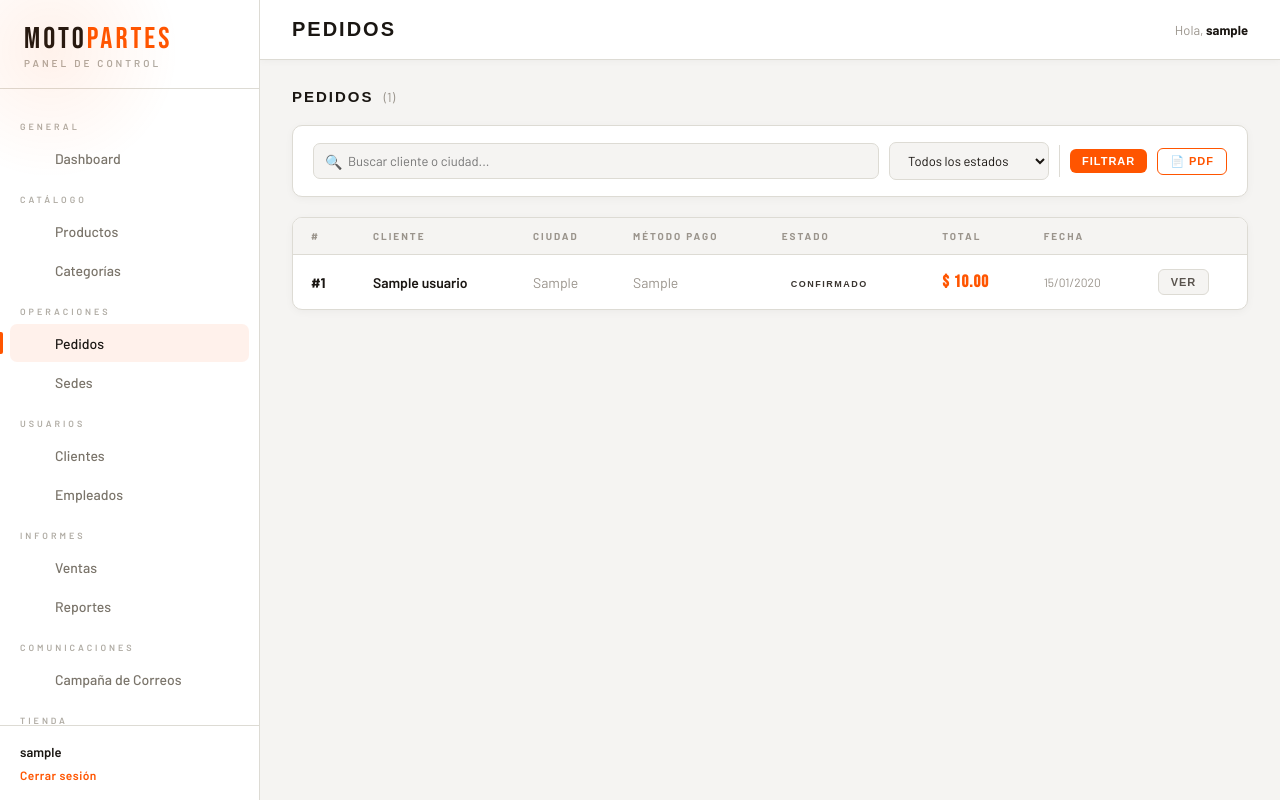
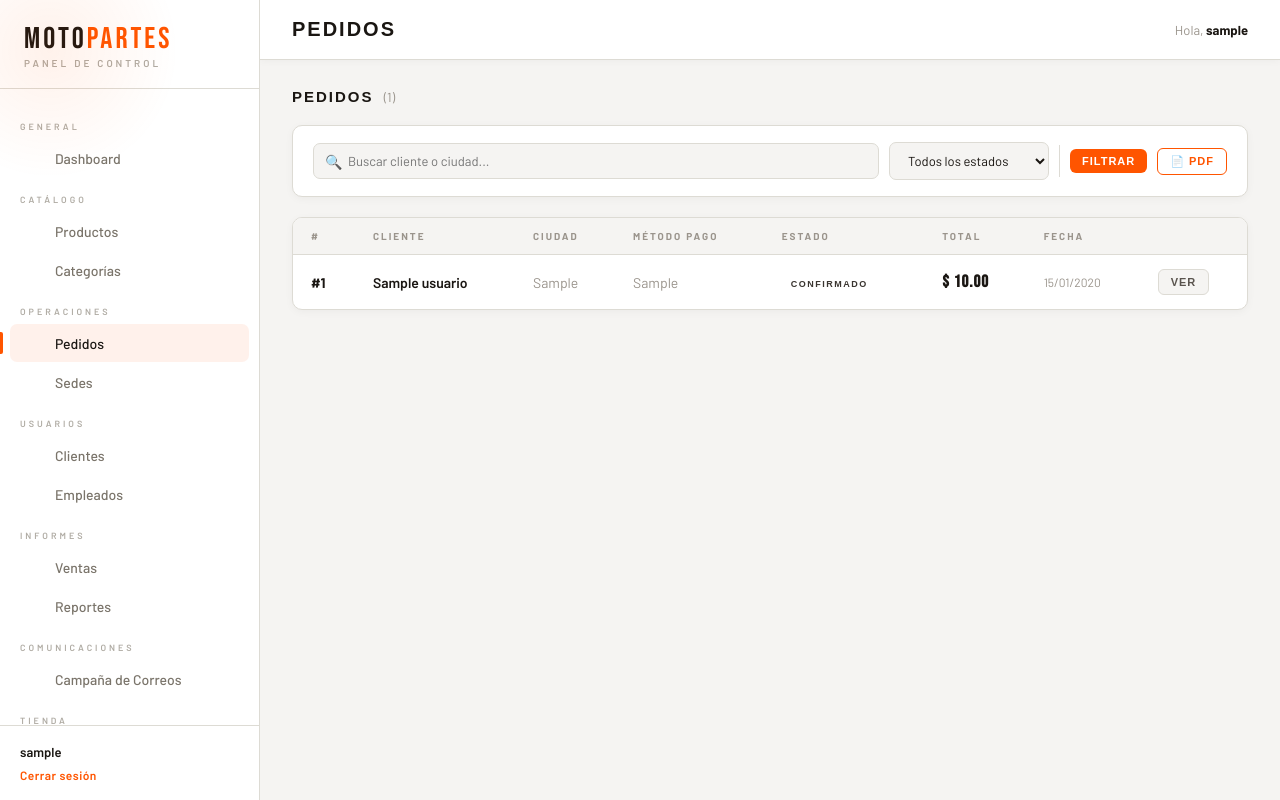
Before and after one commit to duartegonzalezdavidalejandro6-sys/MotoPartes, a Django app: page /panel/pedidos/ in a window 1280 px wide. Run offline with Django 5.2, Linux system fonts and the light colour scheme; a user stored in the database is signed in; tables that the repository leaves empty hold one stand-in row (values such as "Sample post").

Commit message:
Update panel_pedidos.html

```diff
--- a/acceso/templates/acceso/panel/panel_pedidos.html
+++ b/acceso/templates/acceso/panel/panel_pedidos.html
@@ -57,7 +57,7 @@
           {% elif pedido.estadoPedido == 'Cancelado' %}<span class="badge badge-error">Cancelado</span>
           {% else %}<span class="badge">{{ pedido.estadoPedido }}</span>{% endif %}
         </td>
-        <td style="color:var(--naranja);font-weight:700;font-family:'Bebas Neue',sans-serif;font-size:17px;letter-spacing:1px">$ {{ pedido.totalPedido }}</td>
+        <td style="color:#1a1612;font-weight:700;font-family:'Bebas Neue',sans-serif;font-size:17px;letter-spacing:1px">$ {{ pedido.totalPedido }}</td>
         <td style="color:#9a948c;font-size:12px">{{ pedido.fechaPedido|date:"d/m/Y" }}</td>
         <td><a href="{% url 'panel_pedido_detalle' pedido.idPedido %}" class="btn btn-secondary btn-sm">Ver</a></td>
       </tr>
```
